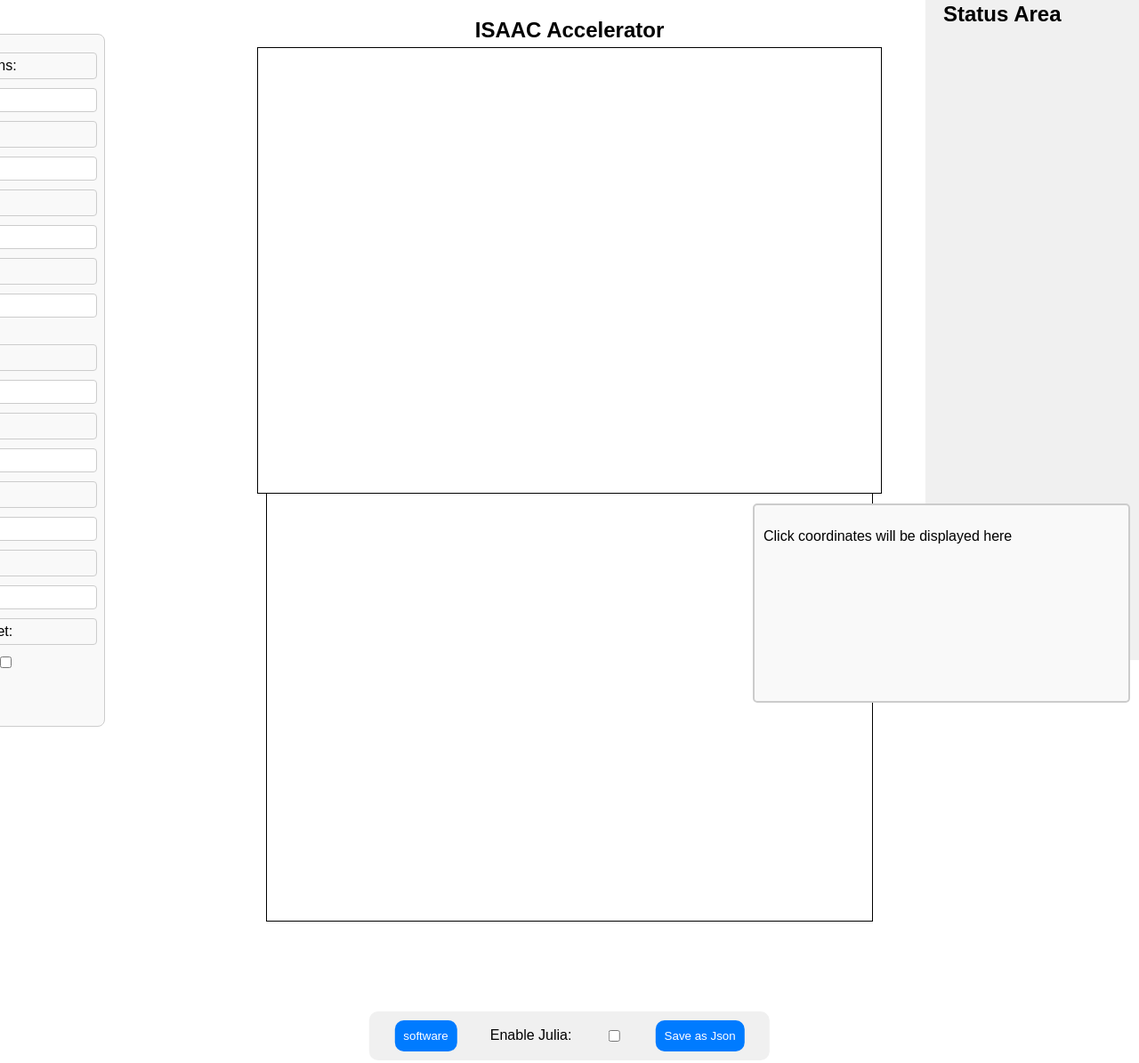
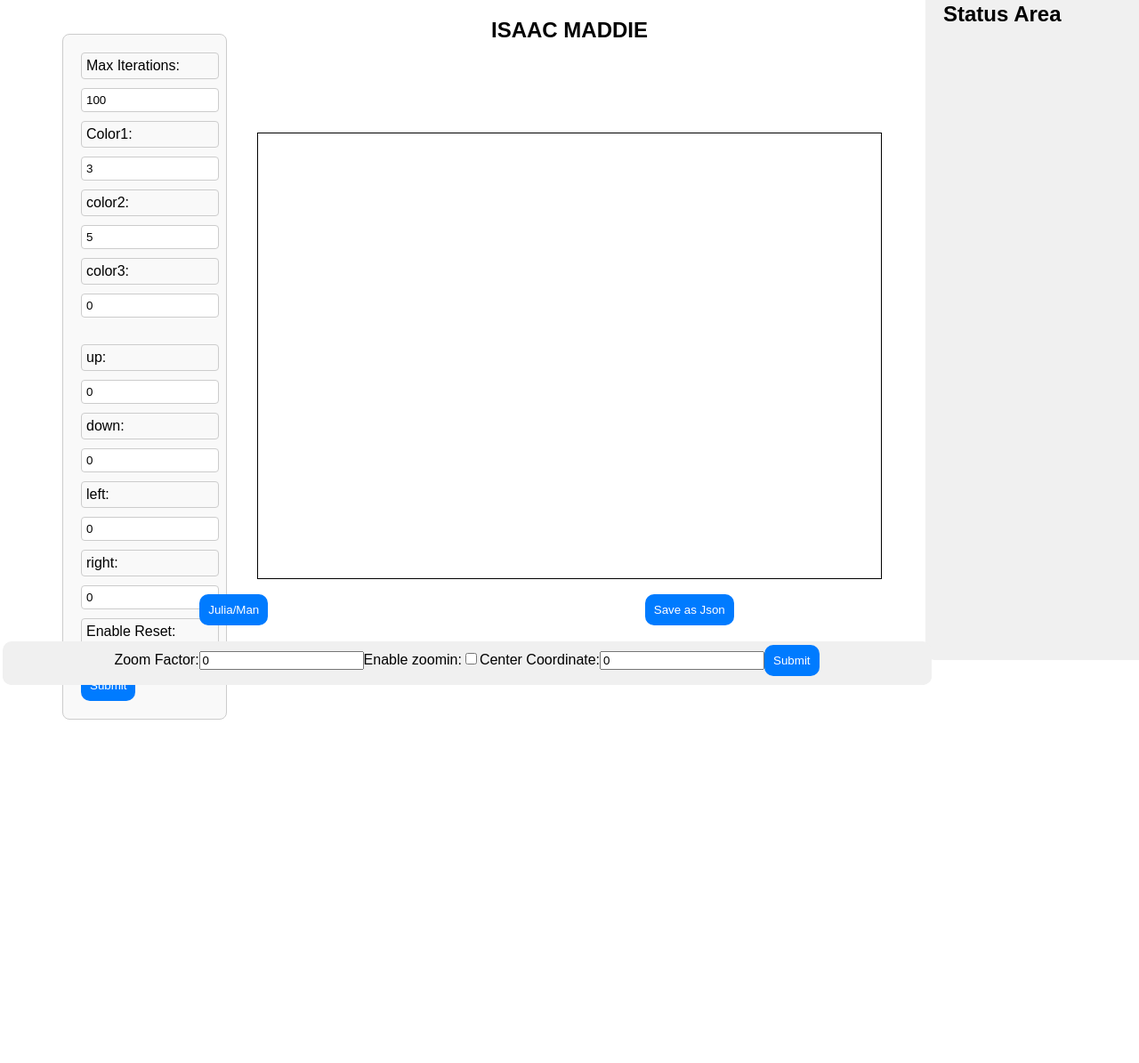
Before and after one commit to frankfan114/FPGA-based-Mathematical-Accelerator-for-Fractals, a plain HTML site: page templates/guibackup.html in a window 1280 px wide. Shown: the top 1195 px of the page at 89% size. After the commit the page ends 829 px from the top, so only its background shows below. Drawn offline with Linux system fonts and the light colour scheme.

Commit message:
Add files via upload

```diff
--- a/templates/guibackup.html
+++ b/templates/guibackup.html
@@ -30,8 +30,6 @@
 
         }
 
-
-
         .controls-top {
             width: 80%;
             display: grid;
@@ -61,7 +59,7 @@
             width: 700px;
             height: 500px;
             position: absolute;
-            top: 38%;
+            top: 50%;
             left: 50%;
             transform: translate(-50%, -50%);
             display: flex;
@@ -72,16 +70,6 @@
         #preview-canvas {
             width: 100%;
             height: 100%;
-        }
-
-        #control-canvas {
-            border: 1px solid black;
-            position: absolute;
-            top: 100%; /* Adjusted to place the control panel below the preview image */
-            left: 50%;
-            transform: translate(-50%, 0);
-            width: 680px;
-            height: 480px;
         }
 
         .color-options {
@@ -95,13 +83,13 @@
         .container {
             width: 80%;
             display: flex;
-            position: relative;
+
             gap: 20px;
             margin-bottom: 20px;
-            position: ;
+            position: relative;
             top:50%;
             margin-top: -50px;
-            left:calc(50% - 810px);
+            left:calc(50% - 570px);
 
         }
         .status-area {
@@ -140,14 +128,13 @@
         }
 
         .scrollable {
-            max-height: 600px;
+            max-height: 500px;
             overflow-y: auto;
         }
 
-
         .buttons,
         .extra-controls {
-            width: 100%;
+            width: 80%;
             display: flex;
             justify-content: space-around;
             align-items: center;
@@ -155,13 +142,11 @@
             background-color: #f0f0f0;
             border-radius: 10px;
             margin-top: 10px;
-            position: relative;
-            left: 50%;
-            transform: translateX(-50%);
+            position: absolute;
+            bottom: 30px;
 
-            top: 300px;
+            transform: translateX(-50%); /* 使用transform来使其水平居中 */
         }
-
 
         button {
             padding: 10px;
@@ -170,19 +155,10 @@
             border: none;
             border-radius: 5px;
             cursor: pointer;
-
+            margin-top: -150px;
             border-radius: 10px;
 
         }
-
-        .buttons {
-            margin-top: 10px;
-        }
-
-        .extra-controls {
-            margin-top: 10px;
-        }
-
 
         button:hover {
             background-color: #0056b3;
@@ -192,24 +168,12 @@
             filter: grayscale(100%);
         }
 
-        .coordinate-display {
-            width: 400px;
-            height: 200px;
-            border: 2px solid #ccc;
-            padding: 10px;
-            border-radius: 5px;
-            background-color: #f9f9f9;
-            position: fixed;
-            bottom: 10px;
-            right: 10px;
-            overflow-y: auto;
-        }
     </style>
     <script src="/static/vue.esm-browser.js"></script>
 </head>
 <body>
     <div class = "control-top">
-        <h2>ISAAC Accelerator</h2>
+        <h2>ISAAC MADDIE</h2>
     </div>
     <div class="preview-area-container">
         <div id="app">
@@ -264,11 +228,6 @@
             <div class="preview-area">
 
                 <img id="preview-img"/>
-
-                    <!-- 这里是控制板的内容 -->
-                    <canvas id="control-canvas" width="640" height="480"></canvas>
-
-
             </div>
 
             <div class="status-area">
@@ -287,10 +246,8 @@
         <div class="buttons">
 
 
+            <button @click="goToPage('julia')">Julia/Man</button>
 
-            <button @click="goToPage('http://146.169.142.254:5000/')">software</button>
-            <label for="enableJ">Enable Julia:</label>
-            <input type="checkbox" id="enableJ" v-model="enableJ">
             <button @click="saveAsJson">Save as Json</button>
         </div>
 
@@ -303,15 +260,14 @@
                 <input type="checkbox" id="enablezoomin" v-model="enablezoomin">
 
 
-
-
+                <label for="center-coordinate">Center Coordinate:</label>
+                <input type="number" id="coordinate" v-model.number="coordinate">
+                <button type="submit">Submit</button>
             </form>
         </div>
         </div>
     </div>
-    <div class="coordinate-display" id="coordinate-display">
-        <p>Click coordinates will be displayed here</p>
-    </div>
+
     <script type='module'>
         import { createApp, reactive} from '/static/vue.esm-browser.js';
 
@@ -319,14 +275,10 @@
             data() {
 
                 return {
-                    enableJ: false,
-                    julia: 0,
                     enablereset: false,
                     zoomin_factor: 0,
                     zoomout_factor: 0,
                     enablezoomin: false,
-                    clickX: null,
-                    clickY: null,
                     reset: 0,
                     color1: 3,
                     color2: 5,
@@ -382,7 +334,7 @@
 
 
                 function fetchMandelbrotResults() {
-                    fetch(`http://${window.location.hostname}:5001`)
+                    fetch('http://146.169.137.151:5001')
                     .then(response => {
                         if (!response.ok) {
                             throw new Error('Network response was not ok');
@@ -425,6 +377,8 @@
             },
             methods: {
 
+
+
                 submitData() {
                     const jsonData = {
                         color1: this.color1,
@@ -445,14 +399,10 @@
                         left: this.left,
                         right: this.right,
                         reset: this.enablereset ? 1 : 0,
-                        zoom_factor: this.zoom_factor,
-                        julia: this.enableJ? 1:0,
-                        clickX: this.clickX,
-                        clickY: this.clickY
-
+                        zoom_factor: this.zoom_factor
                     };
                     this.jsonDataString = JSON.stringify(jsonData, null, 2);
-                    fetch(`http://${window.location.hostname}:5001/get_image`, {
+                    fetch('http://146.169.137.151:5001/get_image', {
                         method: 'POST',
                         headers: {
                             'Content-Type': 'application/json'
@@ -472,60 +422,20 @@
                             statusContent.insertAdjacentHTML('afterbegin', `
 
                             <div class="result-box">
-
                                 <p>Total Time: ${this.total_time} seconds</p>
-                                <p>Overall Throughput: ${this.pixelRate } pixels per second</p>
+                                <p>Overall Throughput: ${this.frameRate } pixels per second</p>
                                 <p>Latency: ${this.latency} seconds per pixel</p>
                                 <p>Frame Rate: ${ this.frameRate } FPS</p>
-
+                            </div>
                         `);
-
-                        fetch(`http://${window.location.hostname}:5000/output`)
-                        .then(response => response.json())
-                        .then(softwareData => {
-
-                            statusContent.insertAdjacentHTML('afterbegin', `
-                                <div class="result-box">
-                                    <p>Total Time (Software): ${softwareData.total_time} seconds</p>
-                                    <p>Overall Throughput (Software): ${softwareData.overall_throughput} pixels per second</p>
-                                    <p>Latency (Software): ${softwareData.latency} seconds per pixel</p>
-                                    <p>acceleration ratio (Hardware :Software):  ${this.pixelRate/softwareData.overall_throughput}</p>
-                                </div>
-                    `);
-                })
-                .catch(error => console.error('Error:', error));
-
                         } else {
                             console.error('Error:', data.error || 'Unknown error');
                         }
                     })
                     .catch(error => console.error('Error:', error));
-                },
+                }
 
-
-
-            displayCoordinates(x, y) {
-                const coordinateDisplay = document.getElementById('coordinate-display');
-                const coordinateElement = document.createElement('p');
-                coordinateElement.textContent = `Coordinates: (${x}, ${y})`;
-                coordinateDisplay.appendChild(coordinateElement);
-                coordinateDisplay.scrollTop = coordinateDisplay.scrollHeight;
             }
-        },
-            mounted() {
-                const canvas = document.getElementById('control-canvas');
-                canvas.addEventListener('click', (event) => {
-                    const rect = canvas.getBoundingClientRect();
-                    const x = event.clientX - rect.left;
-                    const y = event.clientY - rect.top;
-                    console.log(`Clicked coordinates: (${x}, ${y})`);
-                    this.clickX = x;
-                    this.clickY = y;
-                    this.displayCoordinates(x, y);
-                    // Here you can do anything with the coordinates, e.g., send them to your backend
-                });
-            }
-
         }).mount('#app');
     </script>
 </body>
```
